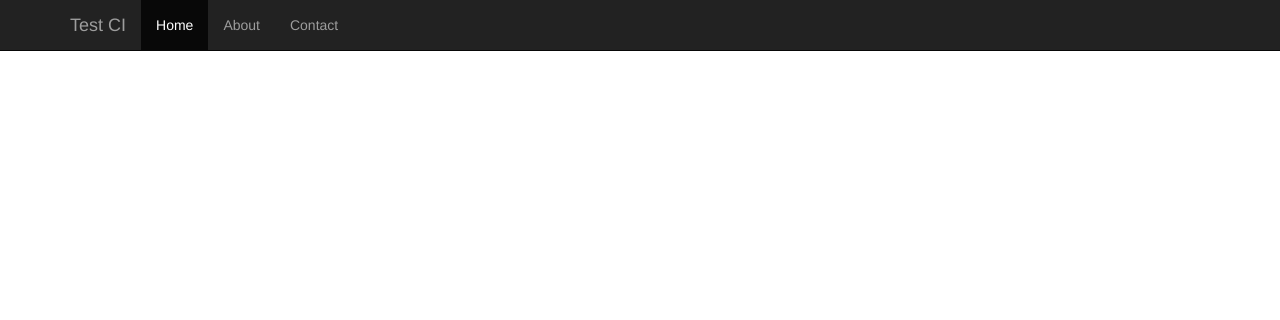
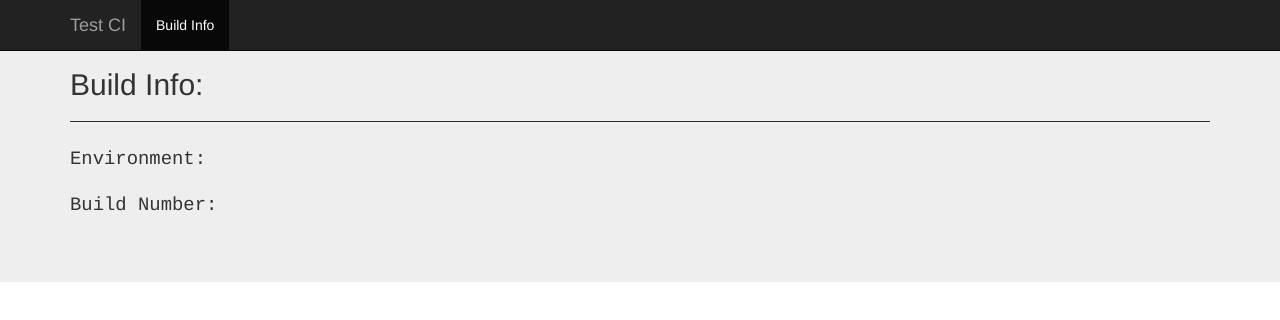
Before and after one commit to jfierstein/testci, a website: page client/index.html in a window 1280 px wide. Drawn offline with nearby package versions, Linux system fonts and the light colour scheme; no server answers.

Commit message:
Working envs and buildInfo!

```diff
--- a/client/index.html
+++ b/client/index.html
@@ -1,5 +1,6 @@
 <!DOCTYPE html>
 <html>
+
 <head>
   <title>Test CI</title>
   <meta name="viewport" content="width=device-width, initial-scale=1.0">
@@ -13,11 +14,13 @@
       <script src="http://cdnjs.cloudflare.com/ajax/libs/respond.js/1.4.2/respond.js"></script>
     <![endif] -->
 </head>
+
 <body>
   <nav class="navbar navbar-inverse navbar-fixed-top">
     <div class="container">
       <div class="navbar-header">
-          <button type="button" class="navbar-toggle collapsed" data-toggle="collapse" data-target="#navbar" aria-expanded="false" aria-controls="navbar">
+        <button type="button" class="navbar-toggle collapsed" data-toggle="collapse" data-target="#navbar" aria-expanded="false"
+          aria-controls="navbar">
             <span class="sr-only">Toggle navigation</span>
             <span class="icon-bar"></span>
             <span class="icon-bar"></span>
@@ -27,20 +30,45 @@
       </div>
       <div id="navbar" class="collapse navbar-collapse">
         <ul class="nav navbar-nav">
-            <li class="active"><a href="#">Home</a></li>
-            <li><a href="#about">About</a></li>
-            <li><a href="#contact">Contact</a></li>
+          <li class="active"><a href="#">Build Info</a></li>
         </ul>
-        </div><!--/.nav-collapse -->
+      </div>
+      <!--/.nav-collapse -->
     </div>
   </nav>
 
-    </div><!-- /.container -->
+  <div class="jumbotron">
+    <div class="container">
+      <h2>Build Info:</h2>
+      <hr style="border-top: 1px solid #352a2a;" />
+      <p>
+        <span style="font-size: .9em; font-family: courier;">Environment: </span><span style="font-size: .7em; font-family: courier;"
+          id="buildEnv"></span>
+      </p>
+      <p>
+        <span style="font-size: .9em; font-family: courier;">Build Number: </span><span style="font-size: .7em; font-family: courier;"
+          id="buildNum"></span>
+      </p>
+    </div>
+  </div>
 
 
   <!-- jQuery (necessary for Bootstrap's JavaScript plugins) -->
   <script src="http://cdnjs.cloudflare.com/ajax/libs/jquery/2.1.3/jquery.min.js"></script>
   <!-- Include all compiled plugins (below), or include individual files as needed -->
   <script src="http://cdnjs.cloudflare.com/ajax/libs/twitter-bootstrap/3.3.4/js/bootstrap.min.js"></script>
+
+  <script>
+    $(function () {
+      $.ajax({
+        url: "/api/buildInfo",
+        context: document.body
+      }).done(function (res) {
+        $("#buildEnv").html(res.Environment);
+        $("#buildNum").html(res.BuildNumber);
+      });
+    });
+  </script>
 </body>
+
 </html>
```
Lines whose indentation alone changed are shown as unchanged.
